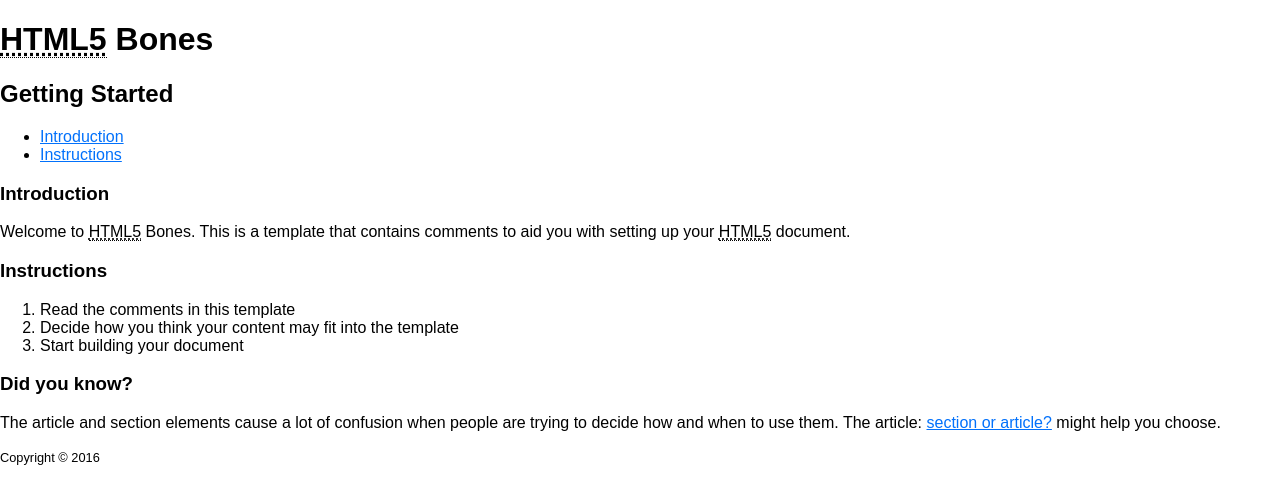
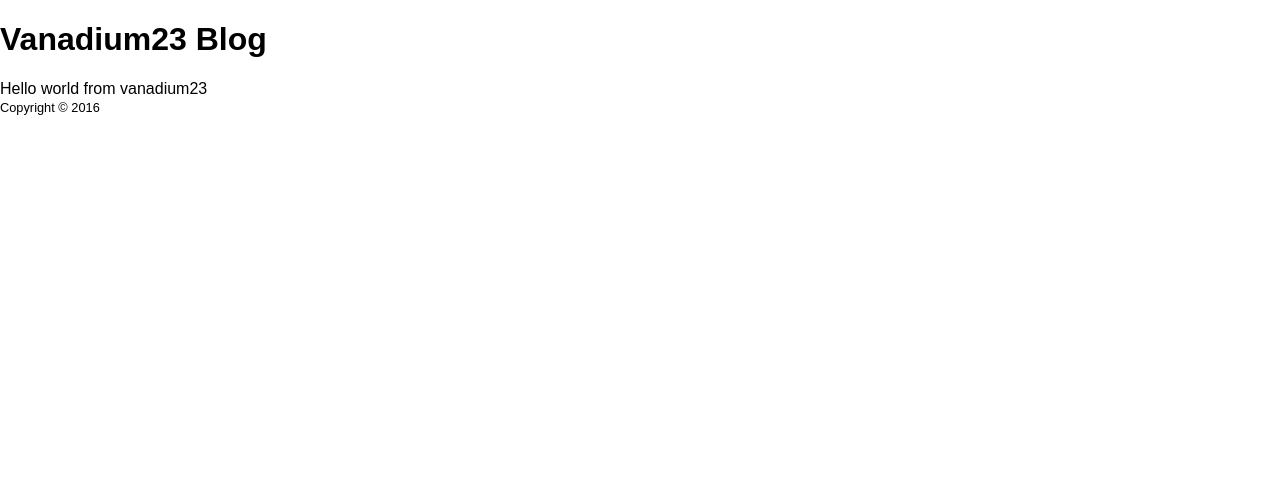
Before and after one commit to vanadium23/vanadium23.github.io, a Jekyll site: the page built from index.html, in a window 1280 px wide. Shown: the top 504 px of the page. Built offline with Jekyll 4.4.1, drawn with Linux system fonts in a browser that asks for light colours.

Commit message:
[WIP] delete most stuff from html5 bones

```diff
--- a/_layouts/default.html
+++ b/_layouts/default.html
@@ -3,29 +3,27 @@
 <head>
     <meta charset="utf-8">
     <title>{{ page.title }}</title>
+    <!-- Start meta tags -->
+    <meta name="viewport" content="width=device-width, initial-scale=1.0">
     <meta name="description" content="Vanadium23 Blog">
-    <meta name="viewport" content="width=device-width, initial-scale=1.0">
+    <meta name="author" content="Ivan Chernov">
+    <meta name="keywords" content="Python,Blog,MOOC">
+    <!-- Stop meta tags -->
+
     <link href="css/normalize.css" rel="stylesheet" media="all">
     <link href="css/styles.css" rel="stylesheet" media="all">
 
-    <link rel="icon" type="image/png" href="/favicon.png" sizes="16x16">
-    <link rel="icon" type="image/png" href="/favicon.png" sizes="32x32">
-    <link rel="icon" type="image/png" href="/favicon.png" sizes="96x96">
+    <link rel="icon" type="image/png" href="/favicon.png" sizes="64x64">
 </head>
 <body>
     <header role="banner">
-        <h1><abbr title="HyperText Markup Language 5">HTML5</abbr> Bones</h1>
-        <nav role="navigation">
-        </nav>
+        <h1>Vanadium23 Blog</h1>
+        <nav role="navigation"></nav>
     </header>
     <div class="wrap">
         <main role="main">
             {{ content }}
         </main>
-        <aside role="complementary">
-            <h3>Did you know?</h3>
-            <p>The article and section elements cause a lot of confusion when people are trying to decide how and when to use them. The article: <a href="http://www.iandevlin.com/blog/2011/04/html5/html5-section-or-article">section or article?</a> might help you choose.</p>
-        </aside>
     </div>
     <footer role="contentinfo">
         <small>Copyright &copy; <time datetime="2016">2016</time></small>
--- a/index.html
+++ b/index.html
@@ -1,28 +1,8 @@
 ---
 layout: default
-title: Ivan @vanadium23 Chernov
+title: Vanadium23 Blog
 ---
 
 <section>
-    <header>
-        <h2>Getting Started</h2>
-        <nav role="navigation">
-            <ul>
-                <li><a href="#introduction">Introduction</a></li>
-                <li><a href="#instructions">Instructions</a></li>
-            </ul>
-        </nav>
-    </header>
-    <article id="introduction">
-        <h3>Introduction</h3>
-        <p>Welcome to <abbr title="HyperText Markup Language 5">HTML5</abbr> Bones. This is a template that contains comments to aid you with setting up your <abbr title="HyperText Markup Language 5">HTML5</abbr> document.</p>
-    </article>
-    <article id="instructions">
-        <h3>Instructions</h3>
-        <ol>
-            <li>Read the comments in this template</li>
-            <li>Decide how you think your content may fit into the template</li>
-            <li>Start building your document</li>
-        </ol>
-    </article>
+    Hello world from vanadium23
 </section>
```
Also changed, not shown: favicon.png.
